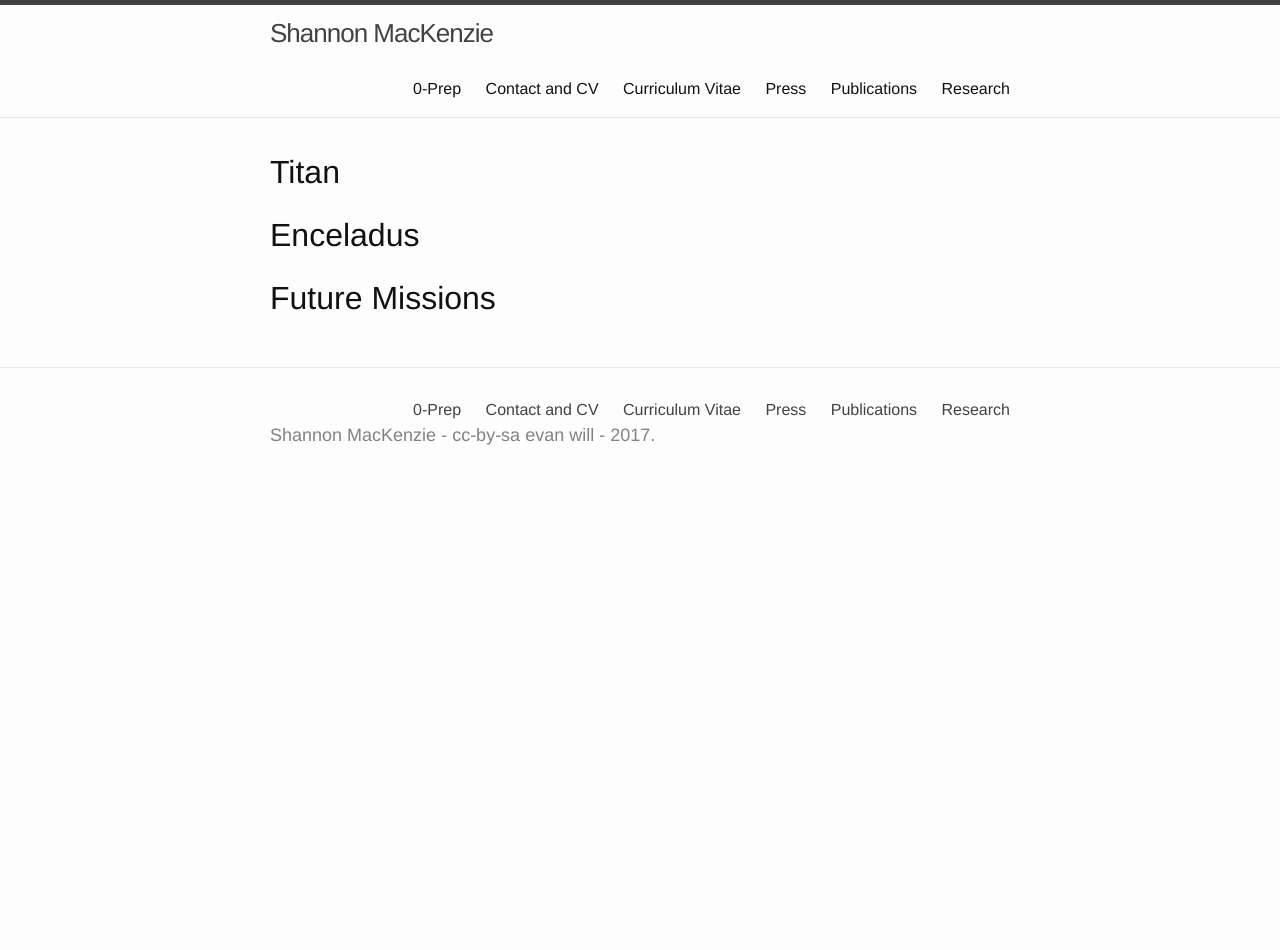
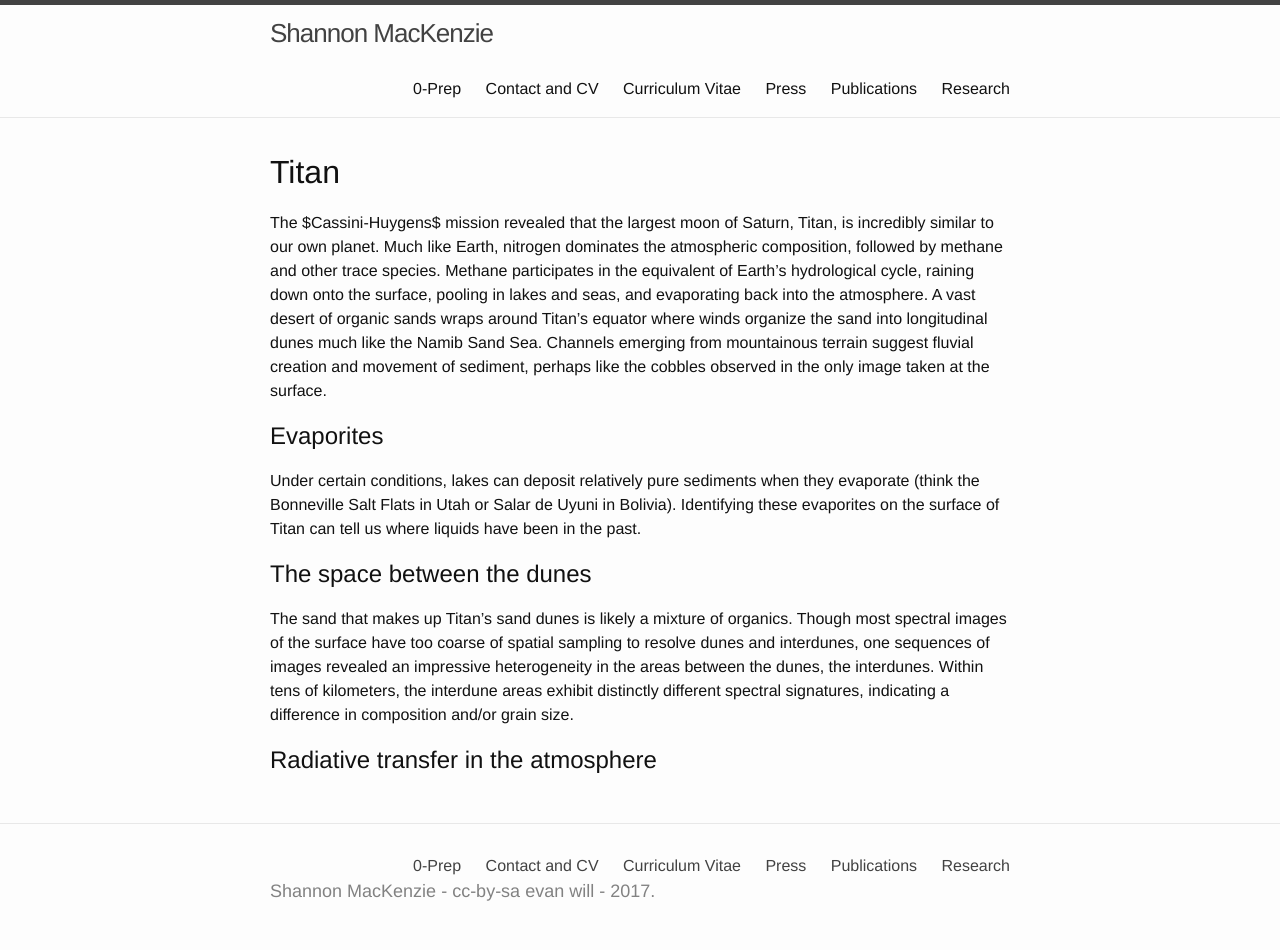
Before and after one commit to shannonmackenzie/shannonmackenzie.github.io, a Jekyll site: the page built from research.md, in a window 1280 px wide. Built offline with Jekyll 4.4.1, drawn with Linux system fonts in a browser that asks for light colours; before the commit the page ends 900 px from its top, so only the background shows below that.

Commit message:
Update research.md

```diff
--- a/research.md
+++ b/research.md
@@ -5,6 +5,13 @@ title: Research
 
 # Titan
 
-# Enceladus
+The $Cassini-Huygens$ mission revealed that the largest moon of Saturn, Titan, is incredibly similar to our own planet. Much like Earth, nitrogen dominates the atmospheric composition, followed by methane and other trace species. Methane participates in the equivalent of Earth's hydrological cycle, raining down onto the surface, pooling in lakes and seas, and evaporating back into the atmosphere. A vast desert of organic sands wraps around Titan's equator where winds organize the sand into longitudinal dunes much like the Namib Sand Sea. Channels emerging from mountainous terrain suggest fluvial creation and movement of sediment, perhaps like the cobbles observed in the only image taken at the surface.
 
-# Future Missions
+## Evaporites
+Under certain conditions, lakes can deposit relatively pure sediments when they evaporate (think the Bonneville Salt Flats in Utah or Salar de Uyuni in Bolivia). Identifying these evaporites on the surface of Titan can tell us where liquids have been in the past.
+
+## The space between the dunes
+The sand that makes up Titan's sand dunes is likely a mixture of organics. Though most spectral images of the surface have too coarse of spatial sampling to resolve dunes and interdunes, one sequences of images revealed an impressive heterogeneity in the areas between the dunes, the interdunes. Within tens of kilometers, the interdune areas exhibit distinctly different spectral signatures, indicating a difference in composition and/or grain size.
+
+
+## Radiative transfer in the atmosphere
```
